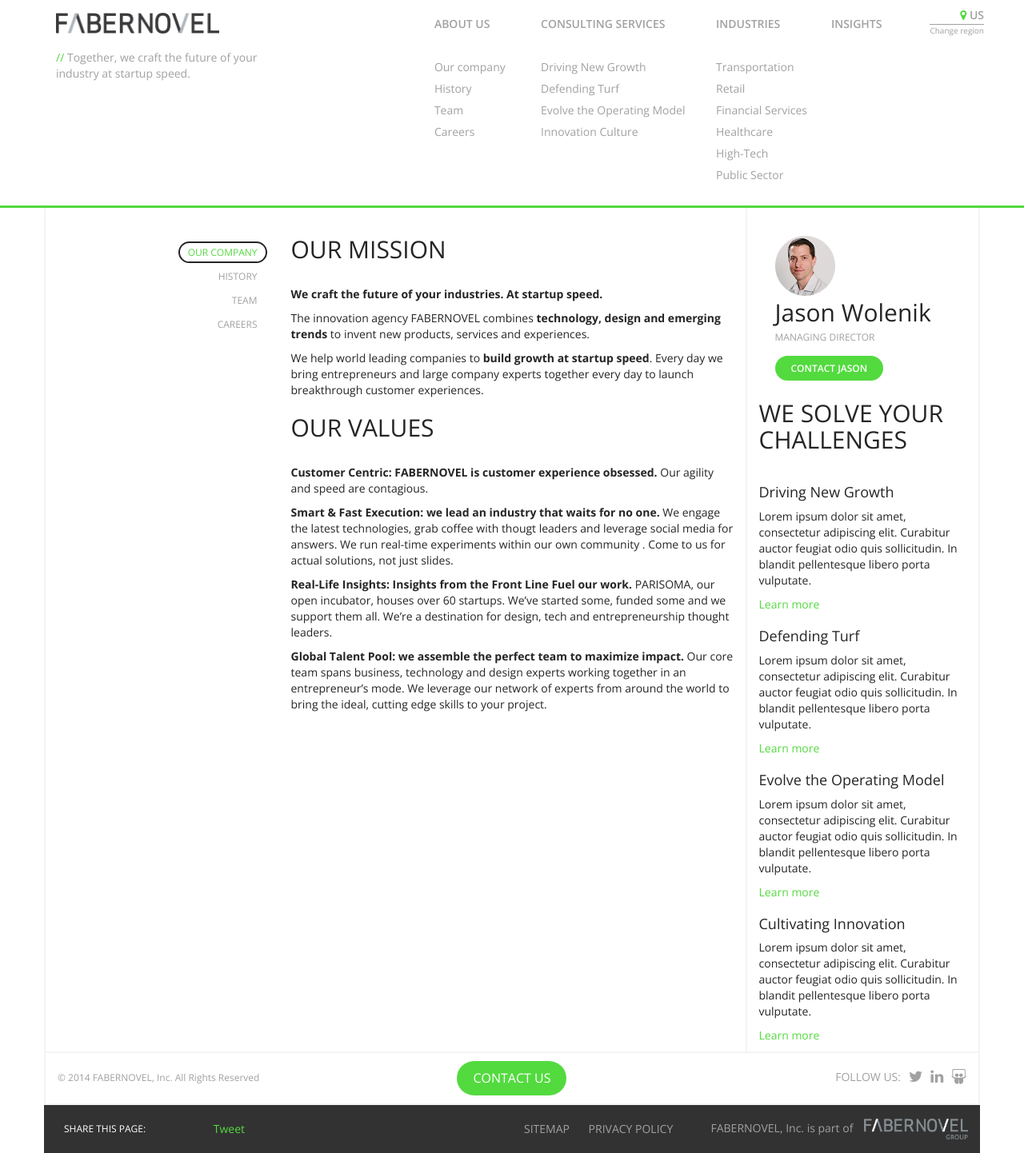
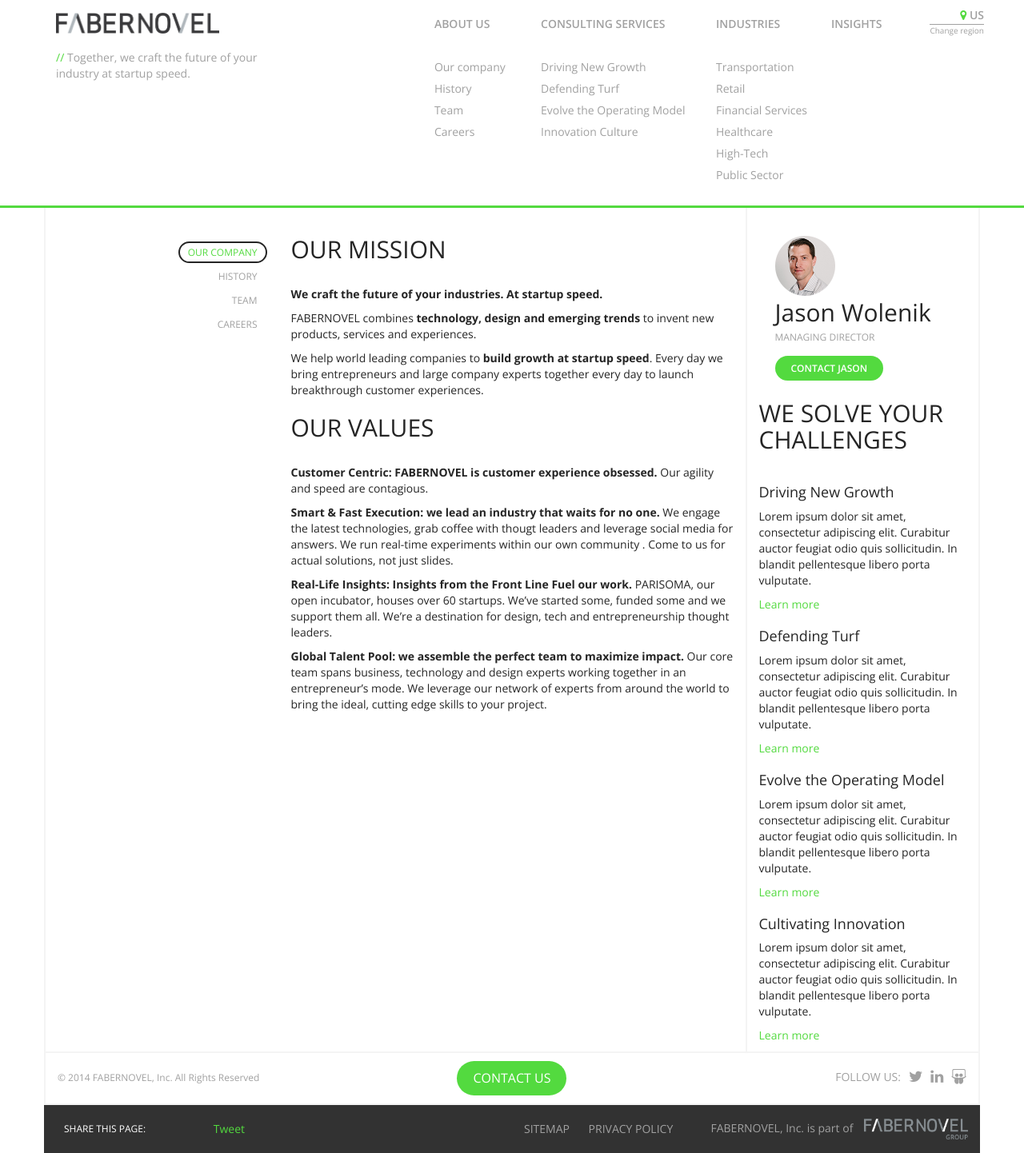
Before and after one commit to jasonwolenik/fabernovel-us, a Jekyll site: the page built from about/company.markdown, in a window 1280 px wide. Shown: the whole page at 80% size. Built offline with Jekyll 4.4.1, drawn with Linux system fonts in a browser that asks for light colours; nearby versions of some CDN libraries; comment, search, counter and statistics services are not loaded.

Commit message:
Update company.markdown

```diff
--- a/about/company.markdown
+++ b/about/company.markdown
@@ -8,7 +8,7 @@
 
 **We craft the future of your industries. At startup speed.**
 
-The innovation agency FABERNOVEL combines **technology, design and emerging trends** to invent new products, services and experiences.
+FABERNOVEL combines **technology, design and emerging trends** to invent new products, services and experiences.
 
 We help world leading companies to **build growth at startup speed**.
 Every day we bring entrepreneurs and large company experts together every day to launch breakthrough customer experiences.
```
